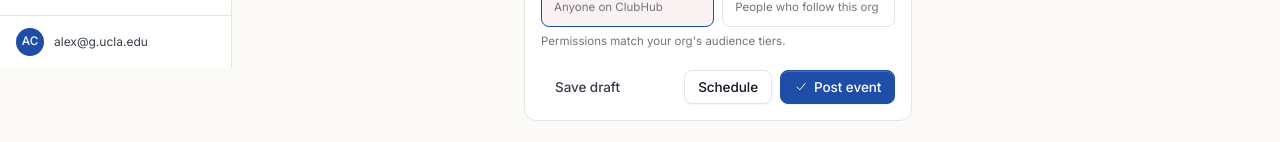
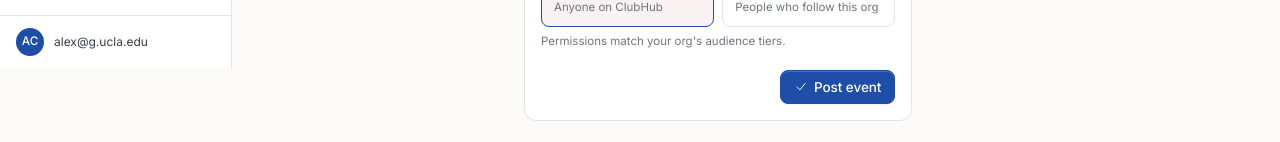
Before and after one commit to 1alexcis/HubCS35L, a Next.js app: page /admin in a window 1280 px wide. Shown: the part 732-874 px from the top of the page. Built offline with nearby package versions, Linux system fonts and the light colour scheme.

Commit message:
Align create and event forms with DB scope: Trim create-org and event-admin UI to fields and actions supported by the current schema. Remove mock org creation, unsupported tagline input, and non-backed draft/schedule event actions.

```diff
--- a/app/(app)/admin/page.tsx
+++ b/app/(app)/admin/page.tsx
@@ -175,14 +175,10 @@ function EventComposer({
           <Field label="Who can see this?" hint="Permissions match your org's audience tiers.">
             <VisibilityPicker value={event.visibility} onChange={(v) => setEvent({ ...event, visibility: v })} />
           </Field>
-          <div className="mt-1 flex justify-between">
-            <Button variant="ghost">Save draft</Button>
-            <div className="flex gap-2">
-              <Button variant="secondary">Schedule</Button>
-              <Button variant="primary" icon="check">
-                Post event
-              </Button>
-            </div>
+          <div className="mt-1 flex justify-end">
+            <Button variant="primary" icon="check">
+              Post event
+            </Button>
           </div>
         </div>
       </Card>
```
